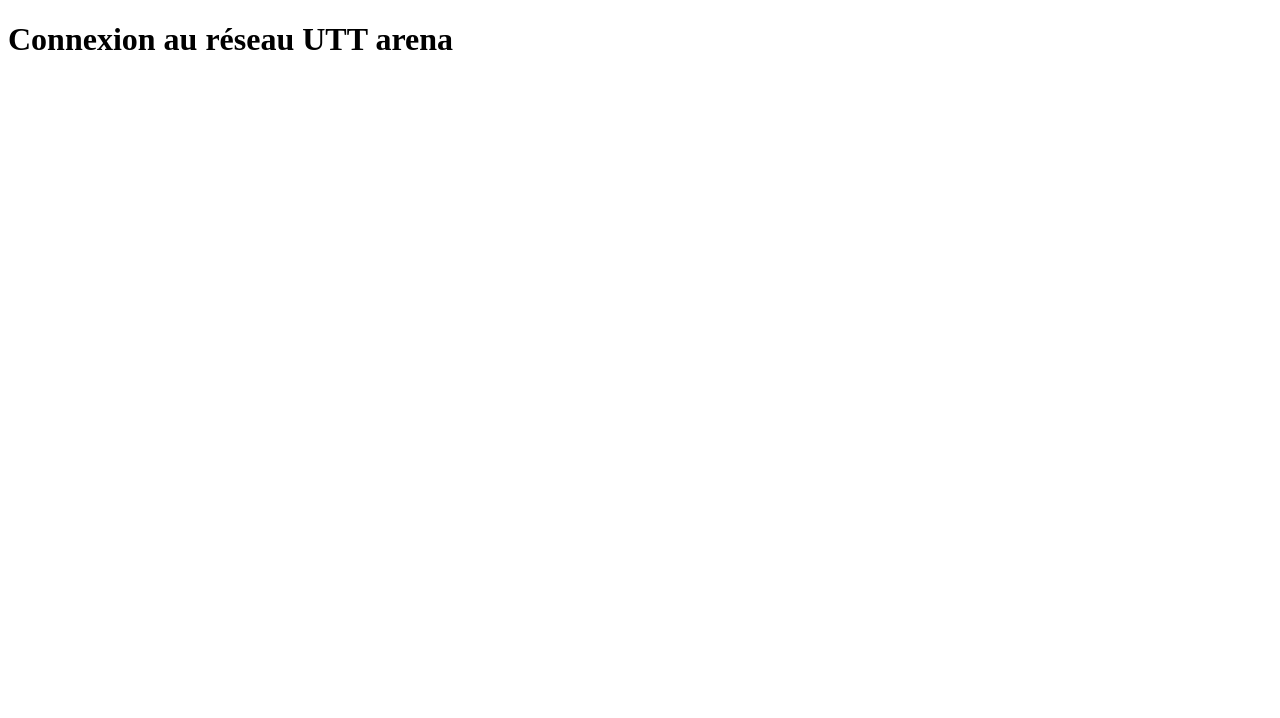
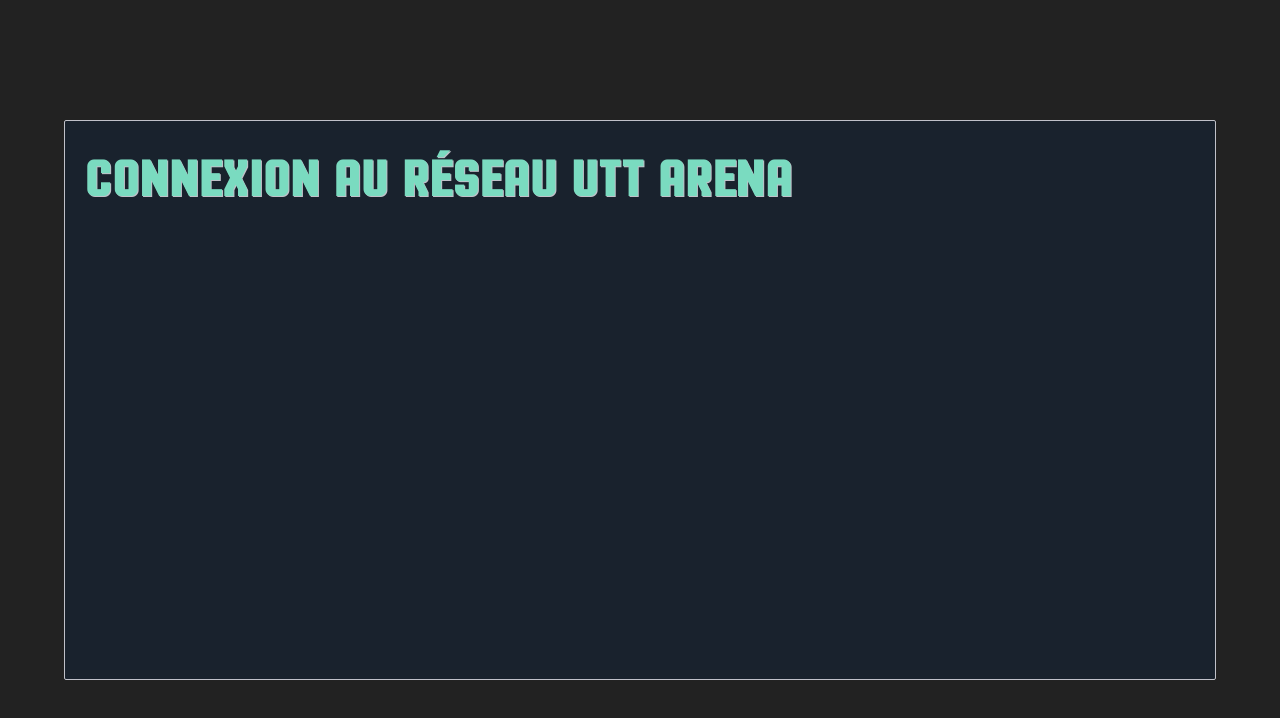
Before and after one commit to ungdev/UA-captive-portal, a Vue app: page / in a window 1280 px wide. Shown: the top 718 px of the page. Built offline with nearby package versions, Linux system fonts and the light colour scheme.

Commit message:
basic style

```diff
--- a/src/App.vue
+++ b/src/App.vue
@@ -16,7 +16,5 @@
 </script>
 
 <style>
-#app {
-
-}
+@import './app.css';
 </style>
--- /dev/null
+++ b/src/app.css
@@ -0,0 +1,34 @@
+@import './theme.css';
+@import './fonts.css';
+
+* {
+  box-sizing: border-box;
+}
+
+html {
+  background-color: var(--black);
+  color: var(--white);
+  font-family: sans-serif;
+  font-size: 16px;
+  height: 100%;
+  max-width: 100vw;
+  overflow-x: hidden;
+}
+
+body, #app {
+  height: 100%;
+}
+
+h1 {
+  font-family: MotionControl, Impact, sans-serif;
+  color: var(--cyan);
+  text-transform: uppercase;
+  margin: 5px 0;
+}
+
+h1.a-title {
+  font-size: 64px;
+  line-height: 64px;
+  letter-spacing: 0;
+  text-shadow: 1px 1px 0 var(--grey);
+}
--- /dev/null
+++ b/src/components/Workflow.css
@@ -0,0 +1,45 @@
+@import '../theme.css';
+
+.workflow-container {
+  height: 100%;
+  left: 0;
+  position: fixed;
+  top: 0;
+  width: 100%;
+  z-index: 1000;
+}
+
+.workflow {
+  background: var(--dark);
+  border-radius: 2px;
+  border: 1px solid var(--grey);
+  left: 50%;
+  padding: 20px;
+  position: absolute;
+  top: 50%;
+  transform: translate(-50%, -50%);
+  z-index: 2000;
+}
+
+@media (max-width: 767px) {
+  .workflow {
+    width: 99%;
+    height: 99%;
+  }
+}
+
+@media (min-width: 768px) {
+  .workflow {
+    width: 90%;
+    height: 90%;
+  }
+}
+
+@media (min-width: 992px) {
+  .workflow {
+    width: 90%;
+    height: 70%;
+    max-width: 1200px;
+    max-height: 800px;
+  }
+}
--- a/src/components/Workflow.vue
+++ b/src/components/Workflow.vue
@@ -1,6 +1,8 @@
 <template>
-  <div>
-    <h1>Connexion au réseau UTT arena</h1>
+  <div class="workflow-container">
+    <div class="workflow">
+      <h1 class="a-title a-title--blue">Connexion au réseau UTT arena</h1>
+    </div>
   </div>
 </template>
 
@@ -12,5 +14,5 @@
 
 <!-- Add "scoped" attribute to limit CSS to this component only -->
 <style scoped>
-
+@import './Workflow.css';
 </style>
--- /dev/null
+++ b/src/fonts.css
@@ -0,0 +1,7 @@
+@font-face {
+  font-family: 'MotionControl';
+  src: url('./assets/fonts/motioncontrol-bold.woff2') format('woff2'),
+       url('./assets/fonts/motioncontrol-bold.woff') format('woff');
+  font-weight: normal;
+  font-style: normal;
+}
--- /dev/null
+++ b/src/theme.css
@@ -0,0 +1,15 @@
+:root {
+  --cyan: #7adbc0;
+  --orange: #fb9700;
+  --red: #b7002b;
+  --blue: #30334c;
+
+  --white: #fff;
+  --grey: #c0c1c9;
+  --dark: #19222d;
+  --black: #222;
+
+  --success: #62db6e;
+  --failure: #dd5749;
+  --warning: #eaa235;
+}
```
Also changed, not shown: package.json (+4 -4 lines), src/assets/fonts/motioncontrol-bold.woff (added), src/assets/fonts/motioncontrol-bold.woff2 (added).
